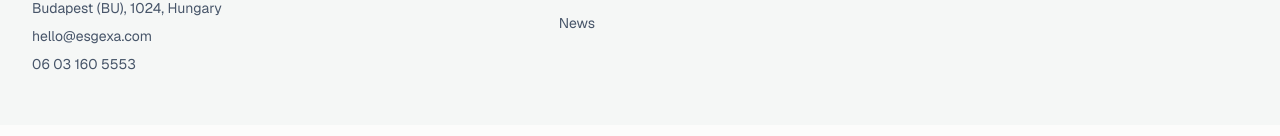
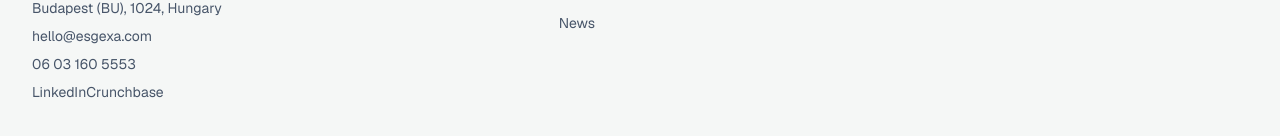
Before and after one commit to PrajaktaAdlytica/esgria-website, a Next.js app: page /request-demo in a window 1280 px wide. Shown: the part 874-1010 px from the top of the page. Built offline with nearby package versions, Linux system fonts and the light colour scheme.

Commit message:
Add LinkedIn and Crunchbase links to footer

```diff
--- a/components/site-footer.tsx
+++ b/components/site-footer.tsx
@@ -37,11 +37,17 @@ export function SiteFooter() {
           <div className="flex items-center">
             <EsgexaLogo href="/" />
           </div>
-        <div className="mt-4 max-w-sm space-y-1 text-sm leading-6 text-slate-600">
+          <div className="mt-4 max-w-sm space-y-1 text-sm leading-6 text-slate-600">
             <p>Esgexa sp. z o.o.</p>
             <p>6818 Park Avenue, Budapest, Budapest (BU), 1024, Hungary</p>
             <p>hello@esgexa.com</p>
             <p>06 03 160 5553</p>
+            <a href="https://www.linkedin.com/company/esgexa/" target="_blank" rel="noreferrer noopener" className="mt-1 inline-flex text-slate-600 transition hover:text-primary">
+              LinkedIn
+            </a>
+            <a href="https://www.crunchbase.com/organization/esgexa" target="_blank" rel="noreferrer noopener" className="inline-flex text-slate-600 transition hover:text-primary">
+              Crunchbase
+            </a>
           </div>
         </div>
         {footerColumns.map(([head, ...items]) => (
```
